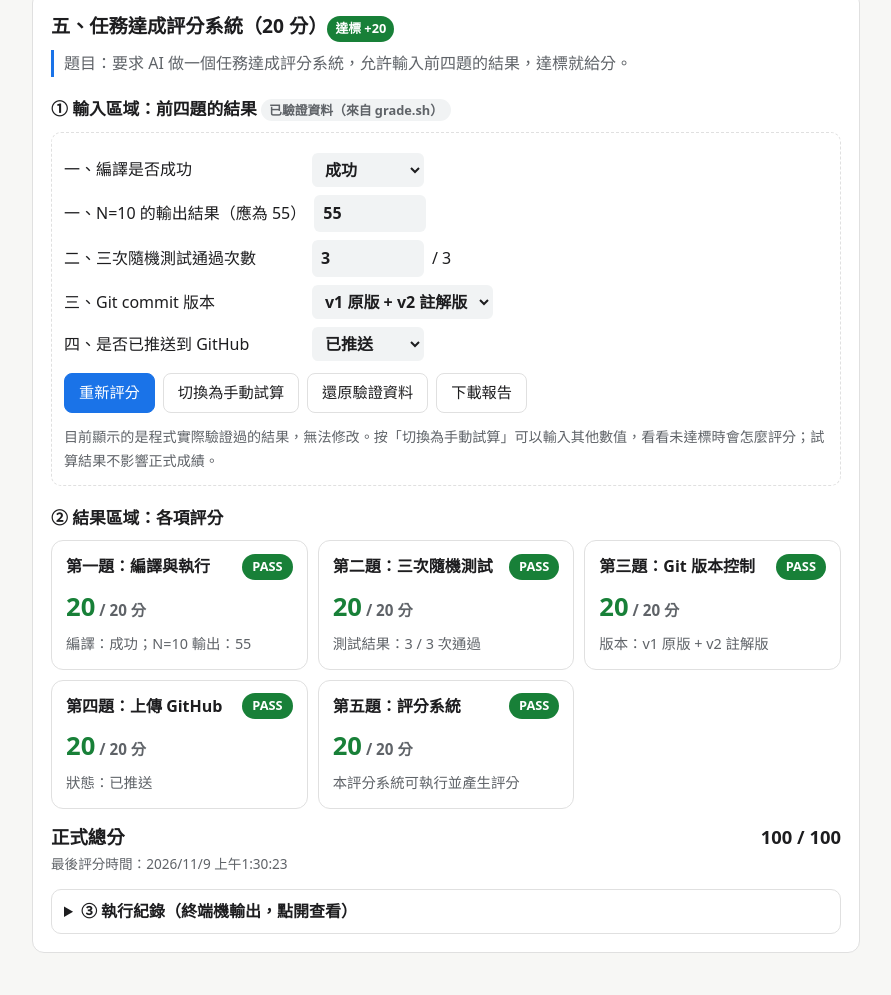
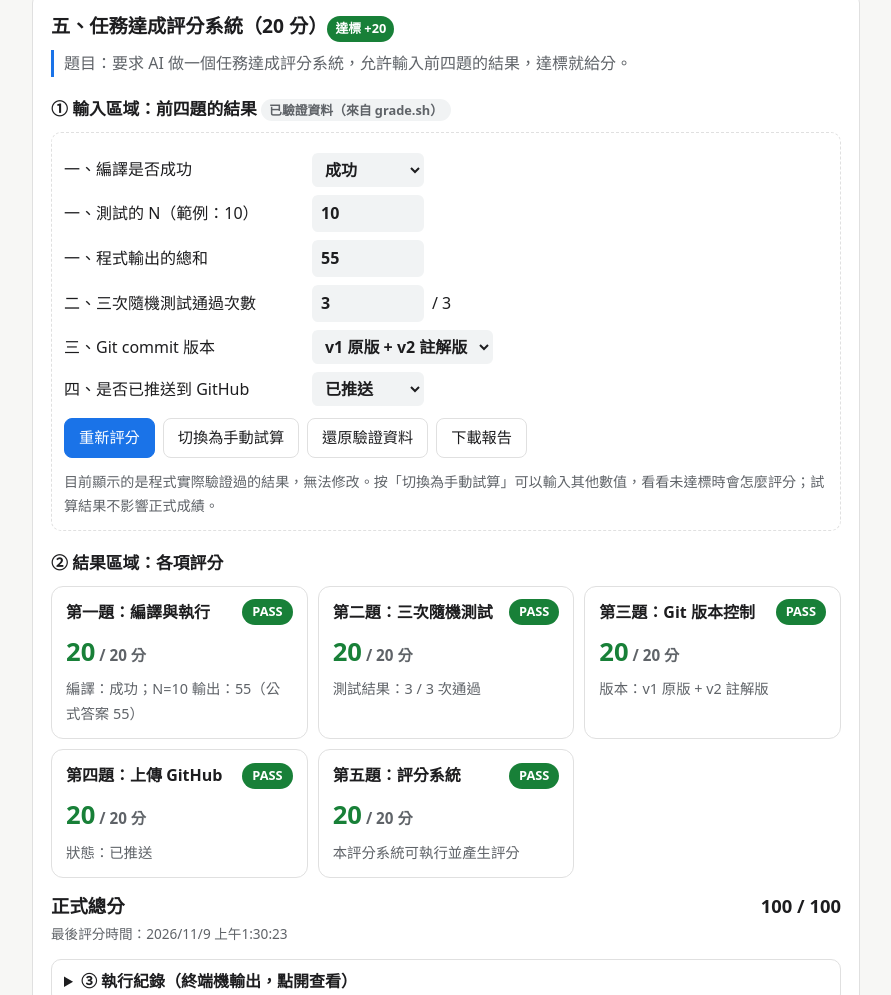
Before and after one commit to Samuel950910/midterm-exam, a plain HTML site: page index.html in a window 1280 px wide. Shown: the part 2648-3643 px from the top of the page, without its empty margins (194-1085 px from the left). Drawn offline with Linux system fonts and the light colour scheme.

Commit message:
Let Q1 scorer accept any N and check output against N(N+1)/2
Co-Authored-By: Claude Opus 5.5 <noreply@anthropic.com>
Claude-Session: https://claude.ai/code/session_01WtEVv6S51Ywwr6YDaSWcvM

```diff
--- a/index.html
+++ b/index.html
@@ -158,7 +158,8 @@ To https://github.com/Samuel950910/midterm-exam
 <div class="sub2">① 輸入區域：前四題的結果 <span class="src" id="srcTag">已驗證資料（來自 grade.sh）</span></div>
 <div class="inbox">
  <div class="row"><span class="k">一、編譯是否成功</span><select id="i1c" disabled><option value="1">成功</option><option value="0">失敗</option></select></div>
- <div class="row"><span class="k">一、N=10 的輸出結果（應為 55）</span><input id="i1v" type="number" value="55" disabled></div>
+ <div class="row"><span class="k">一、測試的 N（範例：10）</span><input id="i1n" type="number" min="1" value="10" disabled></div>
+ <div class="row"><span class="k">一、程式輸出的總和</span><input id="i1v" type="number" value="55" disabled></div>
  <div class="row"><span class="k">二、三次隨機測試通過次數</span><input id="i2" type="number" min="0" max="3" value="3" disabled><span>/ 3</span></div>
  <div class="row"><span class="k">三、Git commit 版本</span><select id="i3" disabled><option value="2">v1 原版 + v2 註解版</option><option value="1">只有 v1</option><option value="0">沒有 commit</option></select></div>
  <div class="row"><span class="k">四、是否已推送到 GitHub</span><select id="i4" disabled><option value="1">已推送</option><option value="0">未推送</option></select></div>
@@ -195,14 +196,14 @@ Result: 3/3 passed
 </section>
 </main>
 <script>
-const V={i1c:'1',i1v:'55',i2:'3',i3:'2',i4:'1'};
+const V={i1c:'1',i1n:'10',i1v:'55',i2:'3',i3:'2',i4:'1'};
 const $=id=>document.getElementById(id);
 let manual=false;
 function rules(){
- const c1=$('i1c').value==='1', v1=+$('i1v').value, n2=+$('i2').value, n3=+$('i3').value, p4=$('i4').value==='1';
+ const c1=$('i1c').value==='1', v1=+$('i1v').value, n1=Math.floor(+$('i1n').value), e1=n1*(n1+1)/2, n2=+$('i2').value, n3=+$('i3').value, p4=$('i4').value==='1';
  return [
-  {t:'第一題：編譯與執行', ok:c1&&v1===55, det:`編譯：${c1?'成功':'失敗'}；N=10 輸出：${$('i1v').value||'（空白）'}`,
-   why:!c1?'程式必須能成功編譯。':'N=10 時 1+2+…+10 應為 55，輸出不正確。'},
+  {t:'第一題：編譯與執行', ok:c1&&n1>=1&&$('i1v').value!==''&&v1===e1, det:`編譯：${c1?'成功':'失敗'}；N=${$('i1n').value||'（空白）'} 輸出：${$('i1v').value||'（空白）'}（公式答案 ${n1>=1?e1:'—'}）`,
+   why:!c1?'程式必須能成功編譯。':!(n1>=1)?'N 必須是正整數。':`1 加到 ${n1} 依公式 N(N+1)/2 應為 ${e1}，程式輸出不符。`},
   {t:'第二題：三次隨機測試', ok:n2===3, det:`測試結果：${n2} / 3 次通過`, why:'需要通過全部三次隨機測試，才能取得此項的 20 分。'},
   {t:'第三題：Git 版本控制', ok:n3>=2, det:`版本：${['沒有 commit','只有 v1','v1 原版 + v2 註解版'][n3]}`,
    why:'需要先 commit 原版（v1），再 commit 逐行註解並驗證過的新版（v2）。'},
@@ -220,7 +221,7 @@ function grade(){
  return {r,s};
 }
 function setMode(m){
- manual=m; ['i1c','i1v','i2','i3','i4'].forEach(id=>$(id).disabled=!m);
+ manual=m; ['i1c','i1n','i1v','i2','i3','i4'].forEach(id=>$(id).disabled=!m);
  if(!m) for(const k in V) $(k).value=V[k];
  $('srcTag').textContent=m?'手動輸入（試算）':'已驗證資料（來自 grade.sh）';
  $('srcTag').className='src'+(m?' manual':'');
@@ -230,7 +231,7 @@ function setMode(m){
 $('btnRegrade').onclick=grade;
 $('btnMode').onclick=()=>setMode(!manual);
 $('btnReset').onclick=()=>setMode(false);
-['i1c','i1v','i2','i3','i4'].forEach(id=>$(id).addEventListener('input',grade));
+['i1c','i1n','i1v','i2','i3','i4'].forEach(id=>$(id).addEventListener('input',grade));
 $('btnDl').onclick=()=>{
  const {r,s}=grade();
  const txt=['Fortran 期中考作業 評分報告','姓名：熊振勛　學號：414210087',
```
